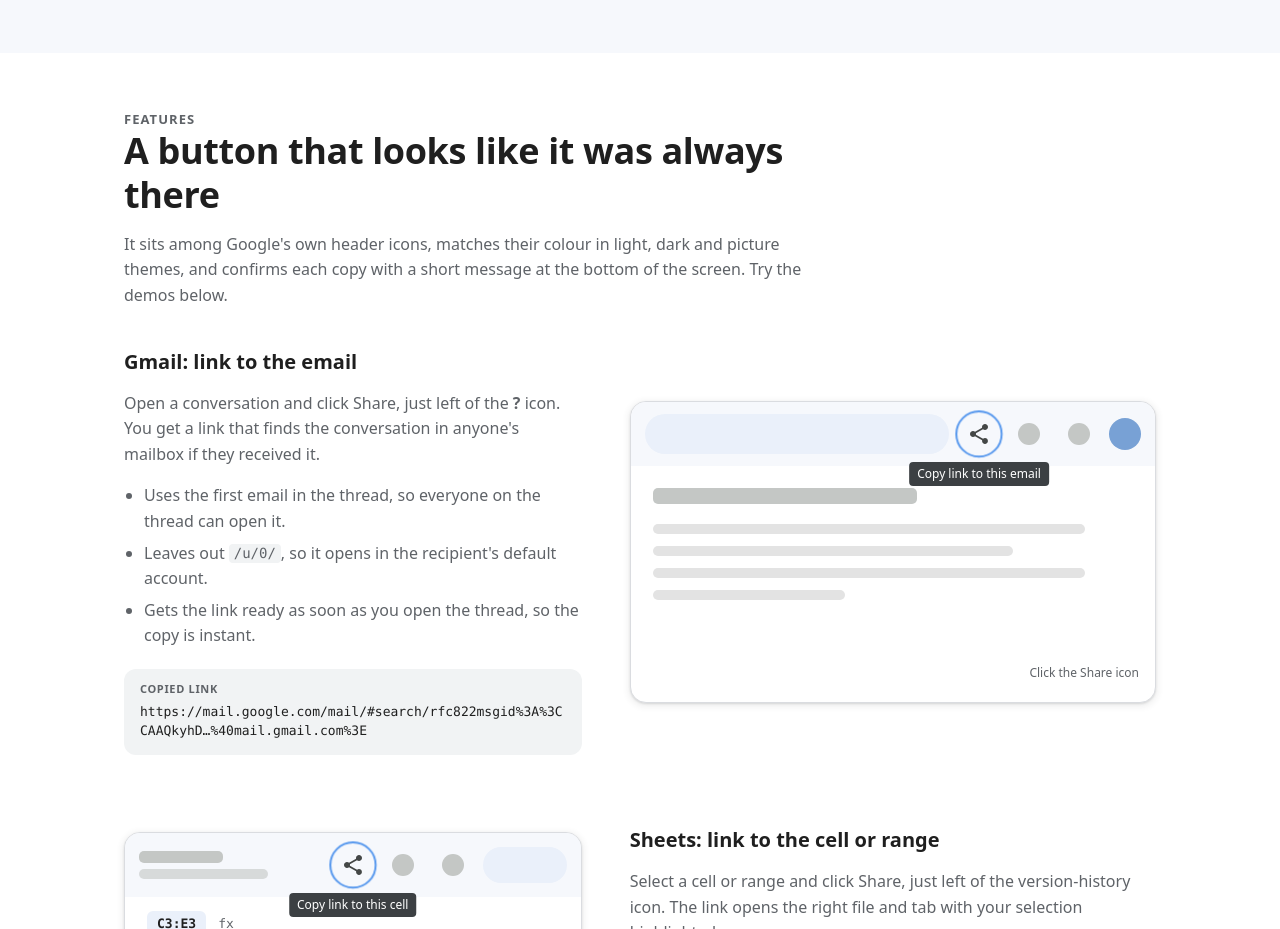
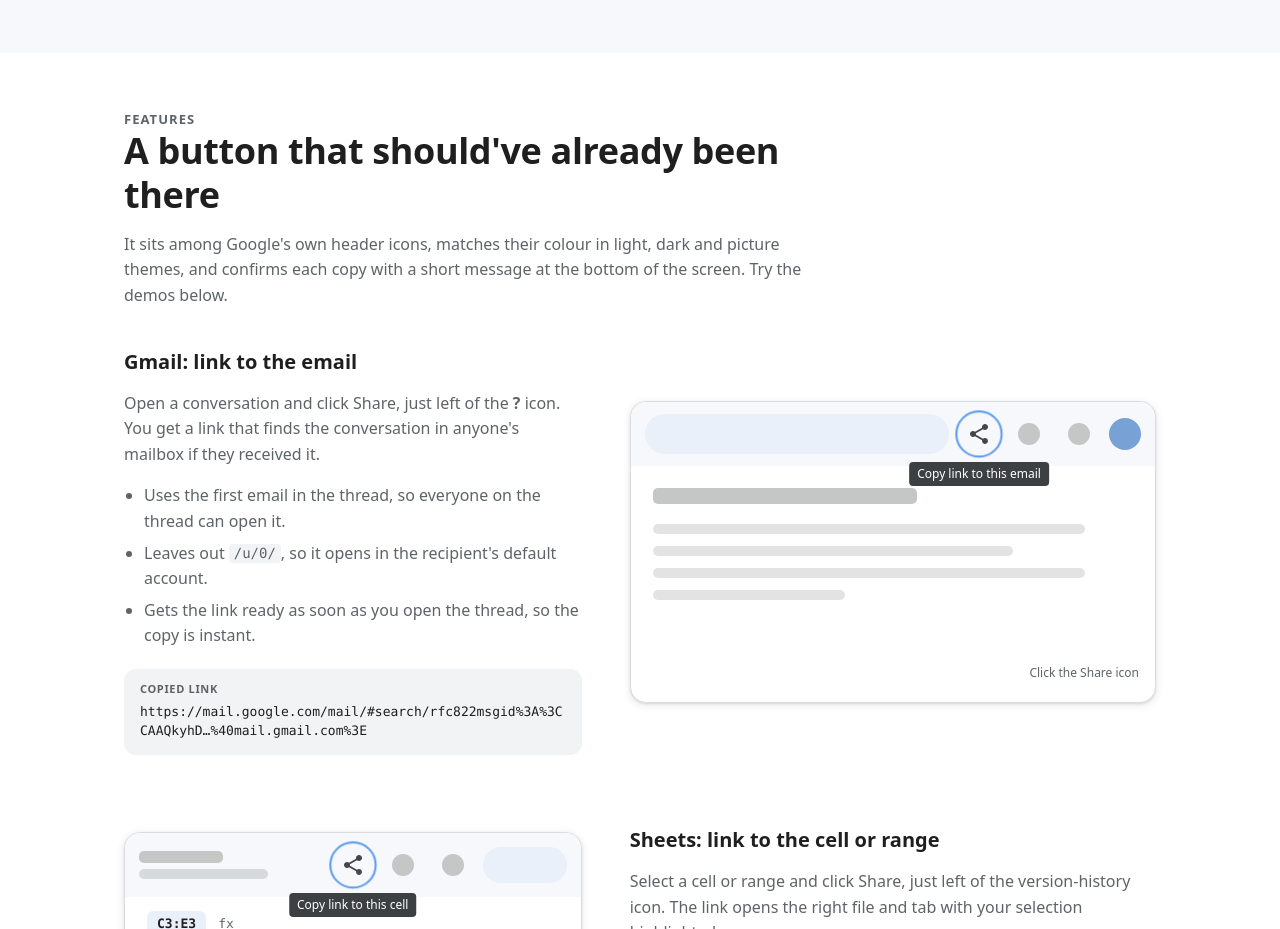
Before and after one commit to sgagankumar/workspace-link-copier, a browser extension: page docs/index.html in a window 1280 px wide. Shown: the part 1365-2294 px from the top of the page. Drawn offline with Linux system fonts and the light colour scheme.

Commit message:
Site: reword features heading
Co-Authored-By: Claude Opus 5.5 <noreply@anthropic.com>

```diff
--- a/docs/index.html
+++ b/docs/index.html
@@ -96,7 +96,7 @@
     <div class="wrap">
       <div class="section-head">
         <p class="eyebrow">Features</p>
-        <h2 id="features-title">A button that looks like it was always there</h2>
+        <h2 id="features-title">A button that should've already been there</h2>
         <p>It sits among Google's own header icons, matches their colour in light, dark and picture themes, and confirms each copy with a short message at the bottom of the screen. Try the demos below.</p>
       </div>
 
```
